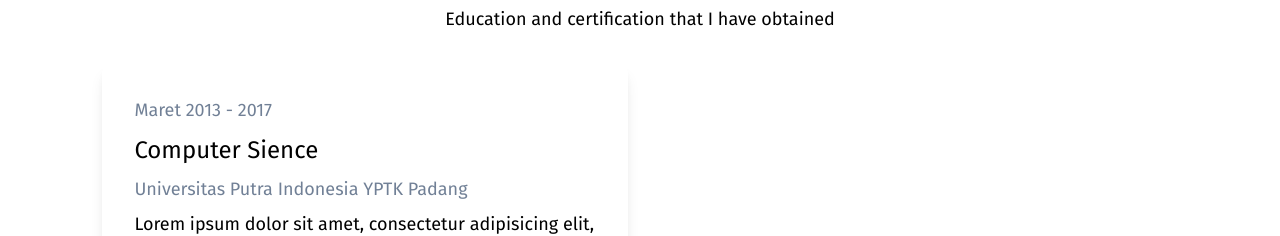
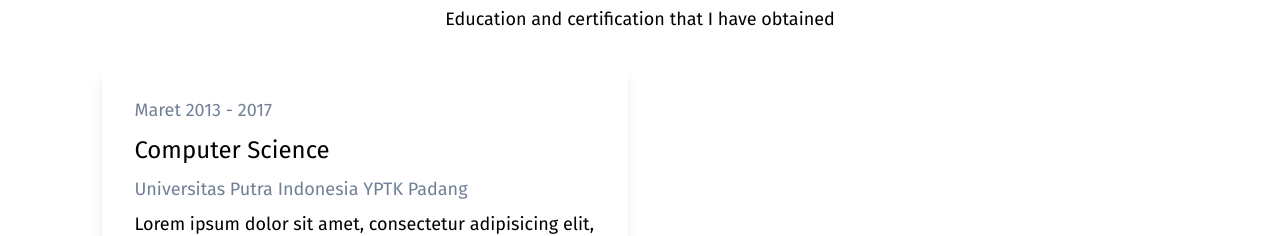
Before and after one commit to masb0ymas/next-resume, a Next.js app: page / in a window 1280 px wide. Shown: the part 1280-1516 px from the top of the page. Built offline with nearby package versions, Linux system fonts and the light colour scheme.

Commit message:
fix: typo content education

```diff
--- a/src/views/Landing/partials/Education.tsx
+++ b/src/views/Landing/partials/Education.tsx
@@ -12,7 +12,7 @@
     >
       <React.Fragment>
         <Card
-          title={'Computer Sience'}
+          title={'Computer Science'}
           subtitle={'Universitas Putra Indonesia YPTK Padang'}
           periode={'Maret 2013 - 2017'}
           text={`Lorem ipsum dolor sit amet, consectetur adipisicing elit,
```
